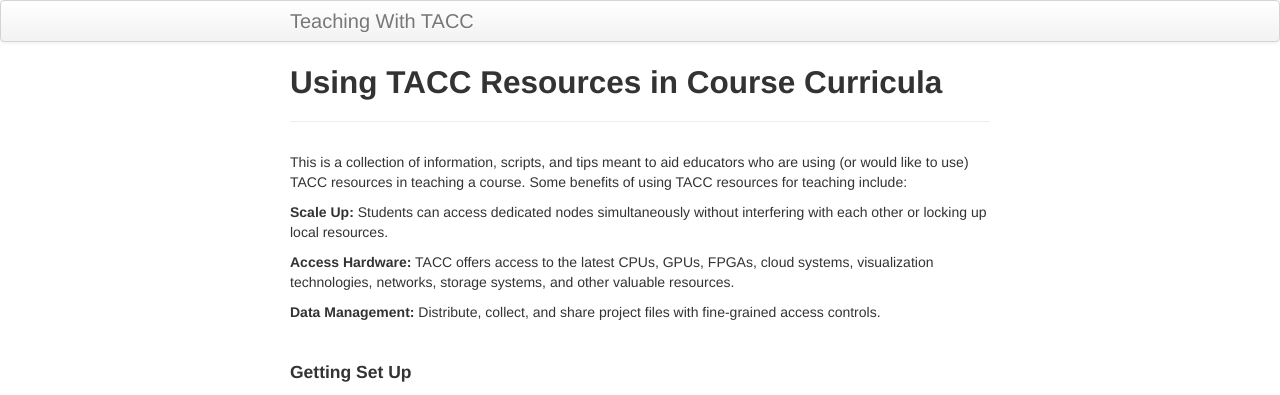
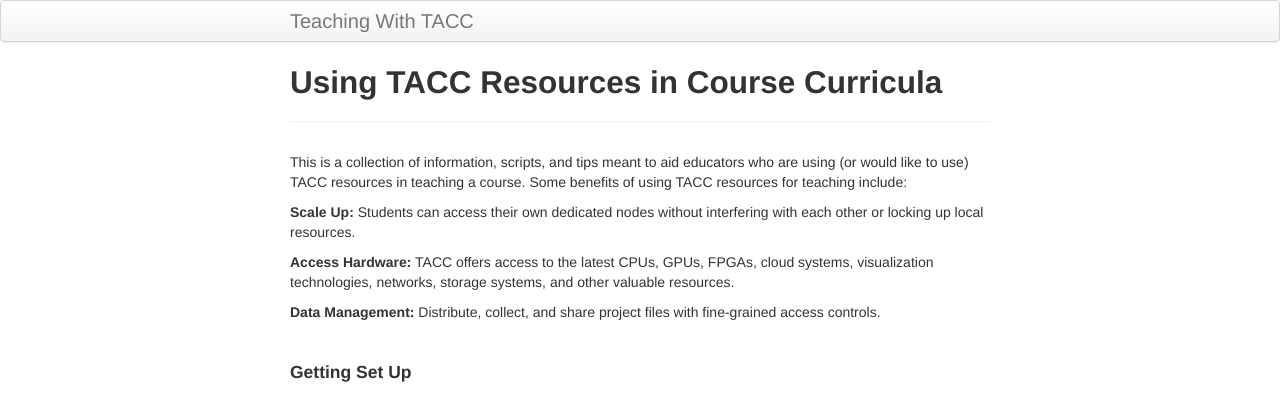
Before and after one commit to TACC/TeachingWithTACC, a Jekyll site: the page built from index.md, in a window 1280 px wide. Shown: the top 395 px of the page. Built offline with Jekyll 4.4.1, drawn with Linux system fonts in a browser that asks for light colours.

Commit message:
minor text updates

```diff
--- a/index.md
+++ b/index.md
@@ -8,7 +8,7 @@ This is a collection of information, scripts, and tips meant to aid educators
 who are using (or would like to use) TACC resources in teaching a course. Some
 benefits of using TACC resources for teaching include:
 
-**Scale Up:** Students can access dedicated nodes simultaneously without interfering with each other or locking up local resources.
+**Scale Up:** Students can access their own dedicated nodes without interfering with each other or locking up local resources.
 
 **Access Hardware:** TACC offers access to the latest CPUs, GPUs, FPGAs, cloud systems, visualization technologies, networks, storage systems, and other valuable resources.
 
```
Also changed, not shown: docs/01.custom_modules.md (deleted, +0 -9 lines).
